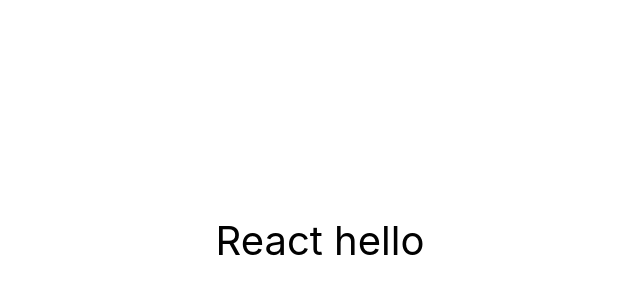
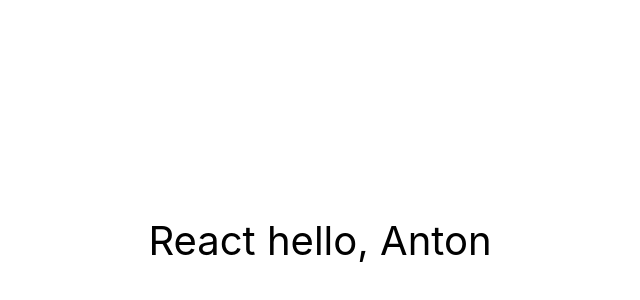
Before and after one commit to BobryshevAnton/goit-react-hw-04-images, a React (Create React App) app: page / in a window 1280 px wide. Shown: the part 160-460 px from the top of the page, without its empty margins (320-960 px from the left). Built offline with nearby package versions, Linux system fonts and the light colour scheme.

Commit message:
add Anton

```diff
--- a/src/components/App.jsx
+++ b/src/components/App.jsx
@@ -10,7 +10,7 @@ export const App = () => {
         color: '#010101',
       }}
     >
-      React hello
+      React hello, Anton
     </div>
   );
 };
```
